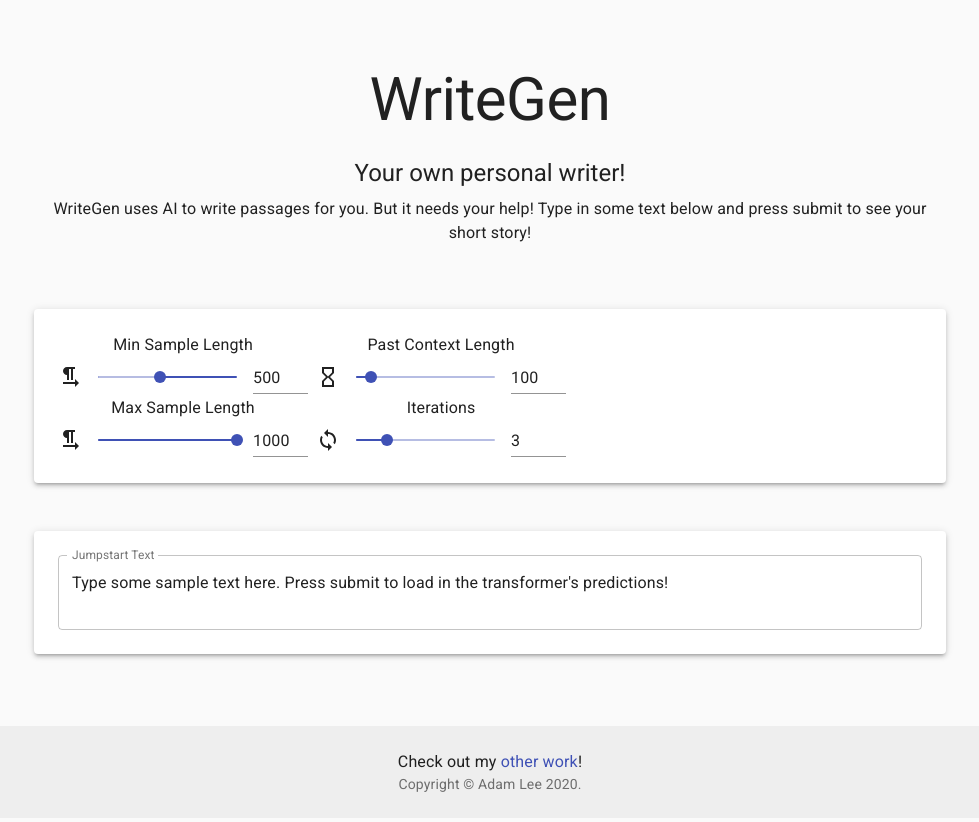
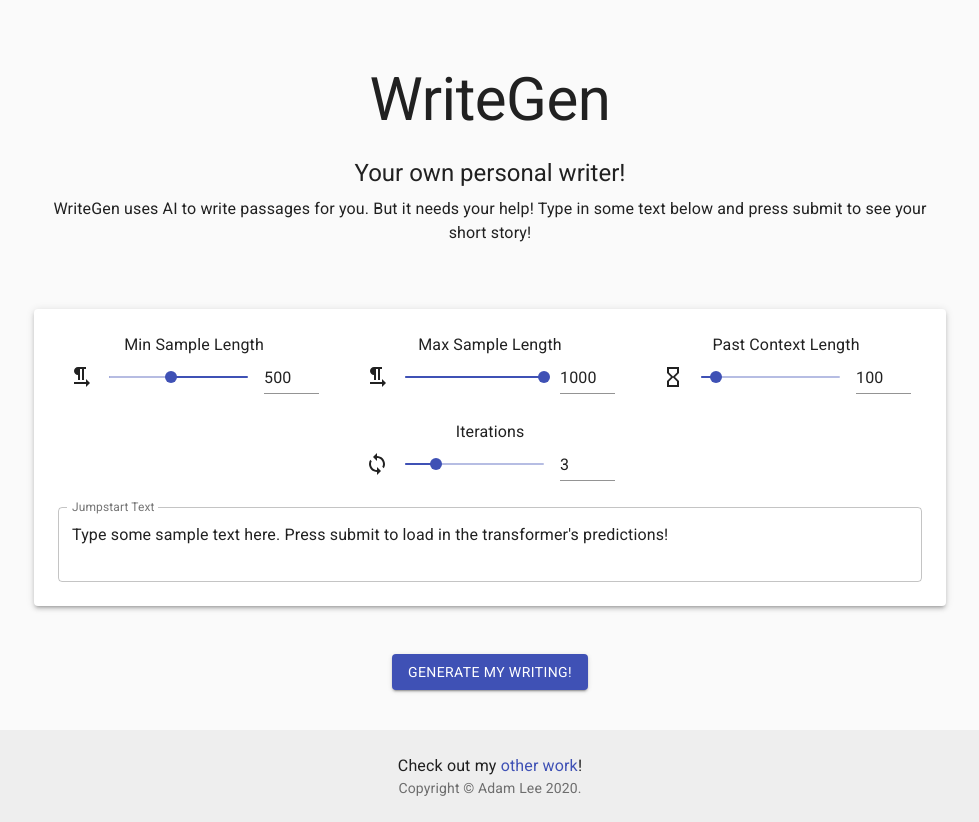
Before and after one commit to jimzers/writegen, a React (Create React App) app: page / in a window 1280 px wide. Shown: the whole page, without its empty margins (150-1129 px from the left). Built offline with nearby package versions, Linux system fonts and the light colour scheme.

Commit message:
pre expansion tab

```diff
--- a/src/WriteGenForm.js
+++ b/src/WriteGenForm.js
@@ -18,6 +18,16 @@ import FormControl from "@material-ui/core/FormControl";
 import OutlinedInput from "@material-ui/core/OutlinedInput";
 import TextareaAutosize from "@material-ui/core/TextareaAutosize";
 import InputLabel from "@material-ui/core/InputLabel";
+import LinearProgress from "@material-ui/core/LinearProgress";
+import Alert from "@material-ui/lab/Alert";
+
+import ExpansionPanel from '@material-ui/core/ExpansionPanel';
+import ExpansionPanelSummary from '@material-ui/core/ExpansionPanelSummary';
+import ExpansionPanelDetails from '@material-ui/core/ExpansionPanelDetails';
+
+import axios from "axios";
+
+const apiUrl = '/api/generate'
 
 const useStyles = makeStyles((theme) => ({
     appBar: {
@@ -42,6 +52,7 @@ const useStyles = makeStyles((theme) => ({
             marginBottom: theme.spacing(6),
             padding: theme.spacing(3),
         },
+        textAlign: 'center'
     },
     buttons: {
         display: 'flex',
@@ -63,40 +74,99 @@ export default function WriteGenForm() {
 
     const [TextInput, setTextInput] = React.useState("Type some sample text here. Press submit to load in the transformer's predictions!");
 
+    const [Loading, setLoading] = React.useState(false);
+
+    const [GeneratorOutput, setGenerateOutput] = React.useState(null);
+    const [apiError, setApiError] = React.useState(false);
+
     const changeTextInput = (e) => {
         setTextInput(e.target.value);
     }
 
-    console.log({MaxSampleLen, MinSampleLen});
+    // function sleep(milliseconds) {
+    //     const date = Date.now();
+    //     let currentDate = null;
+    //     do {
+    //         currentDate = Date.now();
+    //     } while (currentDate - date < milliseconds);
+    // }
+
+
+    const submitForm = () => {
+        setApiError(false);
+        setLoading(true);
+        // sleep(3000);
+        axios.post(apiUrl, {
+            "input": TextInput,
+            "iterations": Iterations,
+            "min_sample_len": MinSampleLen,
+            "max_sample_len": MaxSampleLen,
+            "past_context_len": PastContextLen
+        })
+            .then((response) => {
+                setGenerateOutput(response.data['output']);
+            })
+            .catch((error) => {
+                console.log(error);
+                setApiError(true);
+            })
+            .then(() => {
+                setLoading(false);
+            })
+    }
+
+    // console.log({MaxSampleLen, MinSampleLen});
     return (
         <main>
+            <Grid container spacing={2}>
+                <Grid item>
+                    {!apiError ? '' : (
+                        <Alert severity="error" onClose={() => {
+                            setApiError(false)
+                        }}>Sorry! Our AI writer is having some difficulty handling your request.</Alert>
+                    )}
                     <Paper className={classes.paper} elevation={3}>
-                <Grid container spacing={1}>
-                    <Grid item>
-                        <InvertedInputSlider props={{"InputTitle": "Min Sample Length"}} data={{"MinSampleLen": MinSampleLen, "setMinSampleLen": setMinSampleLen, "MaxSampleLen": MaxSampleLen}} />
-                        <InputSlider props={{"InputTitle": "Max Sample Length", "minVal": MinSampleLen, "maxVal": 1000, "step": 50, "icon": 1}} data={{"topValue": MaxSampleLen, "setTopValue": setMaxSampleLen}}/>
+                        <Grid container direction="row" justify="center" spacing={3}>
+                            <Grid item align="center" xs>
+                                <InvertedInputSlider props={{"InputTitle": "Min Sample Length"}} data={{
+                                    "MinSampleLen": MinSampleLen,
+                                    "setMinSampleLen": setMinSampleLen,
+                                    "MaxSampleLen": MaxSampleLen,
+                                    "isDisabled": Loading
+                                }}/>
                             </Grid>
-                    <Grid item>
-                        <InputSlider props={{"InputTitle": "Past Context Length", "minVal": 50, "maxVal": 500, "step": 50, "icon": 2}} data={{"topValue": PastContextLen, "setTopValue": setPastContextLen}} />
-                        <InputSlider props={{"InputTitle": "Iterations", "minVal": 1, "maxVal": 10, "step": 1, "icon": 3}} data={{"topValue": Iterations, "setTopValue": setIterations}} />
+                            <Grid item align="center" xs>
+                                <InputSlider props={{
+                                    "InputTitle": "Max Sample Length",
+                                    "minVal": MinSampleLen,
+                                    "maxVal": 1000,
+                                    "step": 50,
+                                    "icon": 1
+                                }} data={{"topValue": MaxSampleLen, "setTopValue": setMaxSampleLen, "isDisabled": Loading}}/>
                             </Grid>
+                            <Grid item align="center" xs>
+                                <InputSlider props={{
+                                    "InputTitle": "Past Context Length",
+                                    "minVal": 50,
+                                    "maxVal": 500,
+                                    "step": 50,
+                                    "icon": 2
+                                }} data={{"topValue": PastContextLen, "setTopValue": setPastContextLen, "isDisabled": Loading}}/>
                             </Grid>
-            </Paper>
-            <Paper className={classes.paper} elevation={3}>
-                {/*<TextareaAutosize*/}
-                {/*    aria-setsize={100}*/}
-                {/*    id="outlined-multiline-static"*/}
-                {/*    label="Multiline"*/}
-                {/*    multiline*/}
-                {/*    aria-label="maximum height"*/}
-                {/*    placeholder="Type your prompt here..."*/}
-                {/*    rowsMin={10}*/}
-                {/*    value={TextInput}*/}
-                {/*    variant="outlined"*/}
-                {/*    onChange={changeTextInput}*/}
-                {/*/>*/}
+                            <Grid item align="center" xs>
+                                <InputSlider props={{
+                                    "InputTitle": "Iterations",
+                                    "minVal": 1,
+                                    "maxVal": 10,
+                                    "step": 1,
+                                    "icon": 3
+                                }} data={{"topValue": Iterations, "setTopValue": setIterations, "isDisabled": Loading}}/>
+                            </Grid>
+                            {/*</Paper>*/}
+                            {/*<Paper className={classes.paper} elevation={3}>*/}
 
-                <FormControl fullWidth className={classes.margin} variant="outlined">
+                            <Grid item xs={12}>
+                                <FormControl disabled={Loading} fullWidth className={classes.margin} variant="outlined">
                                     <InputLabel htmlFor="outlined-adornment-amount">Jumpstart Text</InputLabel>
                                     <OutlinedInput
                                         id="outlined-adornment-amount"
@@ -109,8 +179,32 @@ export default function WriteGenForm() {
                                         placeholder="Write some jumpstart text here to be fed to the writer!"
                                     />
                                 </FormControl>
+                            </Grid>
+
+                        </Grid>
 
                     </Paper>
+                    <Button variant="contained" color="primary" onClick={submitForm}>
+                        Generate my writing!
+                    </Button>
+                </Grid>
+
+                {!Loading ? '' : (
+                    <Grid item>
+                        <LinearProgress/>
+                    </Grid>
+                )}
+
+                <Grid item>
+                    {!GeneratorOutput ? '' : (
+                        <Paper className={classes.paper} elevation={3}>
+                            <Typography variant="body1">
+                                {GeneratorOutput}
+                            </Typography>
+                        </Paper>
+                    )}
+                </Grid>
+            </Grid>
         </main>
     )
 }
```
Lines whose indentation alone changed are shown as unchanged.
